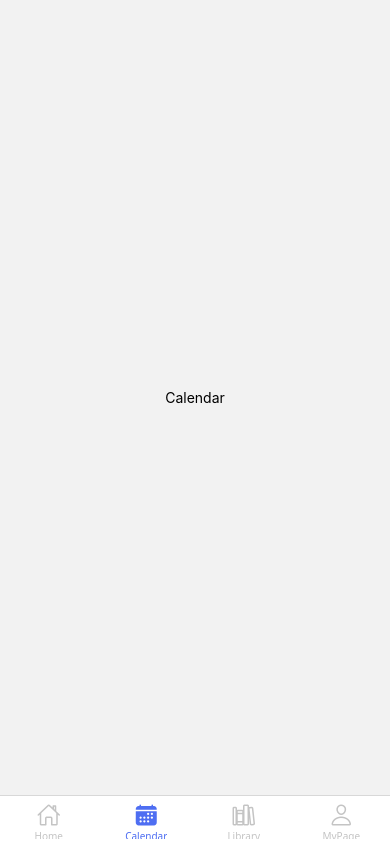
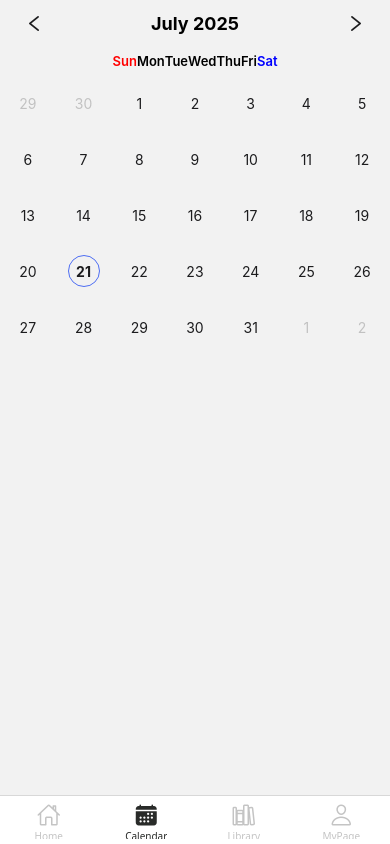
Before and after one commit to dong-onion/bunnit-assignment, a React Native app: screen /Calendar in a window 390 px wide. Built offline with nearby package versions, Linux system fonts and the light colour scheme.

Commit message:
calendar 구현

```diff
--- /dev/null
+++ b/src/hooks/useCalendar.ts
@@ -0,0 +1,50 @@
+import { useMemo } from 'react';
+import { CalendarDate } from '../types/calendarDate';
+
+export function useCalendar(currentDate: Date) {
+  const year = currentDate.getFullYear();
+  const month = currentDate.getMonth();
+
+  const calendarDates: CalendarDate[] = useMemo(() => {
+    const firstDay = new Date(year, month, 1).getDay(); // 이번달 1일의 요일
+    const daysInMonth = new Date(year, month + 1, 0).getDate(); // 이번달 일수
+    const daysInPrevMonth = new Date(year, month, 0).getDate(); // 지난달 일수
+    const lastDay = new Date(year, month, daysInMonth).getDay(); // 이반달 막일의 요일
+
+    const dates: CalendarDate[] = [];
+
+    // 이전 달 날짜
+    for (let i = firstDay - 1; i >= 0; i--) {
+      dates.push({
+        date: new Date(year, month - 1, daysInPrevMonth - i),
+        isCurrentMonth: false,
+      });
+    }
+
+    // 현재 달 날짜
+    for (let i = 1; i <= daysInMonth; i++) {
+      dates.push({
+        date: new Date(year, month, i),
+        isCurrentMonth: true,
+      });
+    }
+
+    // 다음 달 날짜
+    const remaining = 6 - lastDay;
+    for (let i = 1; i <= remaining; i++) {
+      dates.push({
+        date: new Date(year, month + 1, i),
+        isCurrentMonth: false,
+      });
+    }
+
+    return dates;
+  }, [year, month]);
+
+  const monthLabel = `${currentDate.toLocaleString('default', {
+    month: 'long',
+    timeZone: 'Asia/Seoul',
+  })} ${year}`;
+
+  return { calendarDates, monthLabel };
+}
--- a/src/screens/CalendarScreen/CalendarScreen.tsx
+++ b/src/screens/CalendarScreen/CalendarScreen.tsx
@@ -1,11 +1,67 @@
-import React from 'react';
+import React, { useState } from 'react';
 import { StyleSheet, Text, View } from 'react-native';
+import CalendarHeader from './components/CalendarHeader';
+import { SafeAreaView } from 'react-native-safe-area-context';
+import { useCalendar } from '../../hooks/useCalendar';
+import CalendarDay from './components/CalendarDay';
+import { isSameDate, WEEK_LABELS } from '../../utils/util';
+import colors from '../../styles/colors';
 
 const CalendarScreen = () => {
+  const today = new Date();
+  const [currentMonth, setCurrentMonth] = useState(
+    () => new Date(today.getFullYear(), today.getMonth(), 1),
+  );
+  const [selectedDate, setSelectedDate] = useState<Date | null>(null);
+  const { calendarDates, monthLabel } = useCalendar(currentMonth);
+
+  const goToPrev = () => {
+    setCurrentMonth((prev) => new Date(prev.getFullYear(), prev.getMonth() - 1, 1));
+  };
+
+  const goToNext = () => {
+    setCurrentMonth((prev) => new Date(prev.getFullYear(), prev.getMonth() + 1, 1));
+  };
+
+  const handleDatePress = (date: Date) => {
+    setSelectedDate(date);
+  };
+
+  const isDateSelected = (date: Date) => {
+    return selectedDate ? isSameDate(date, selectedDate) : false;
+  };
+
   return (
-    <View style={styles.container}>
-      <Text>Calendar</Text>
-    </View>
+    <SafeAreaView style={styles.container}>
+      <CalendarHeader monthLabel={monthLabel} onPrev={goToPrev} onNext={goToNext} />
+      <View style={styles.weekRow}>
+        {WEEK_LABELS.map((label, index) => (
+          <Text
+            key={label}
+            style={[
+              styles.weekLabel,
+              index === 0 && { color: colors.sundayLabel },
+              index === 6 && { color: colors.saturdayLabel },
+            ]}
+          >
+            {label}
+          </Text>
+        ))}
+      </View>
+
+      <View style={styles.grid}>
+        {calendarDates.map(({ date, isCurrentMonth }, index) => (
+          <CalendarDay
+            key={index}
+            date={date}
+            isCurrentMonth={isCurrentMonth}
+            isToday={isSameDate(date, today)}
+            isSelected={isDateSelected(date)}
+            onPress={handleDatePress}
+          />
+        ))}
+      </View>
+    </SafeAreaView>
   );
 };
 
@@ -14,7 +70,21 @@ export default CalendarScreen;
 const styles = StyleSheet.create({
   container: {
     flex: 1,
-    justifyContent: 'center',
     alignItems: 'center',
   },
+  weekRow: {
+    flexDirection: 'row',
+    justifyContent: 'space-around',
+    marginVertical: 6,
+  },
+  weekLabel: {
+    flex: 1,
+    textAlign: 'center',
+    fontWeight: '600',
+    fontSize: 13,
+  },
+  grid: {
+    flexDirection: 'row',
+    flexWrap: 'wrap',
+  },
 });
--- /dev/null
+++ b/src/screens/CalendarScreen/components/CalendarDay.tsx
@@ -0,0 +1,75 @@
+import React from 'react';
+import { Text, TouchableOpacity, View, StyleSheet } from 'react-native';
+import colors from '../../../styles/colors';
+import { deviceInfo } from '../../../utils/util';
+
+interface CalendarDayProps {
+  date: Date;
+  isCurrentMonth: boolean;
+  isToday: boolean;
+  isSelected: boolean;
+  onPress: (date: Date) => void;
+}
+
+const CELL_SIZE = deviceInfo.width / 7;
+
+export default function CalendarDay({
+  date,
+  isCurrentMonth,
+  isToday,
+  isSelected,
+  onPress,
+}: CalendarDayProps) {
+  const dayTextStyle = [
+    styles.text,
+    !isCurrentMonth && styles.outsideMonth,
+    isToday && styles.todayText,
+    isSelected && styles.selectedText,
+  ];
+
+  return (
+    <TouchableOpacity style={styles.wrapper} onPress={() => onPress(date)}>
+      <View
+        style={[styles.circle, isToday && styles.todayCircle, isSelected && styles.selectedCircle]}
+      >
+        <Text style={dayTextStyle}>{date.getDate()}</Text>
+      </View>
+    </TouchableOpacity>
+  );
+}
+
+const styles = StyleSheet.create({
+  wrapper: {
+    alignItems: 'center',
+    marginVertical: 12,
+    width: CELL_SIZE,
+  },
+  circle: {
+    width: 32,
+    height: 32,
+    borderRadius: 16,
+    justifyContent: 'center',
+    alignItems: 'center',
+  },
+  text: {
+    fontSize: 14,
+    color: colors.text,
+  },
+  outsideMonth: {
+    color: colors.disabled,
+  },
+  todayCircle: {
+    borderWidth: 1.5,
+    borderColor: colors.primary,
+  },
+  todayText: {
+    fontWeight: 'bold',
+  },
+  selectedCircle: {
+    backgroundColor: colors.primary,
+  },
+  selectedText: {
+    color: '#fff',
+    fontWeight: 'bold',
+  },
+});
--- /dev/null
+++ b/src/screens/CalendarScreen/components/CalendarHeader.tsx
@@ -0,0 +1,38 @@
+import { View, Text, TouchableOpacity, StyleSheet } from 'react-native';
+import { AntDesign } from '@expo/vector-icons';
+import colors from '../../../styles/colors';
+
+interface Props {
+  monthLabel: string;
+  onPrev: () => void;
+  onNext: () => void;
+}
+
+export default function CalendarHeader({ monthLabel, onPrev, onNext }: Props) {
+  return (
+    <View style={styles.container}>
+      <TouchableOpacity onPress={onPrev}>
+        <AntDesign name="left" size={20} color={colors.text} />
+      </TouchableOpacity>
+      <Text style={styles.label}>{monthLabel}</Text>
+      <TouchableOpacity onPress={onNext}>
+        <AntDesign name="right" size={20} color={colors.text} />
+      </TouchableOpacity>
+    </View>
+  );
+}
+
+const styles = StyleSheet.create({
+  container: {
+    flexDirection: 'row',
+    justifyContent: 'space-between',
+    alignItems: 'center',
+    paddingHorizontal: 24,
+    marginVertical: 12,
+    width: '100%',
+  },
+  label: {
+    fontSize: 18,
+    fontWeight: 'bold',
+  },
+});
--- a/src/styles/colors.ts
+++ b/src/styles/colors.ts
@@ -3,8 +3,11 @@ const colors = {
   background: '#FFFFFF',
   text: '#1C1C1E',
   muted: '#8E8E93',
-  activeTab: '#4E6EF2',
+  activeTab: '#292b29',
   inactiveTab: '#C4C4C4',
+  disabled: 'rgba(0,0,0,0.2)',
+  saturdayLabel: 'blue',
+  sundayLabel: 'red',
 };
 
 export default colors;
--- /dev/null
+++ b/src/types/calendarDate.ts
@@ -0,0 +1,4 @@
+export interface CalendarDate {
+  date: Date;
+  isCurrentMonth: boolean;
+}
--- /dev/null
+++ b/src/utils/util.ts
@@ -0,0 +1,18 @@
+import { Dimensions } from 'react-native';
+
+export const WEEK_LABELS = ['Sun', 'Mon', 'Tue', 'Wed', 'Thu', 'Fri', 'Sat'] as const;
+
+export function isSameDate(a: Date, b: Date): boolean {
+  return (
+    a.getFullYear() === b.getFullYear() &&
+    a.getMonth() === b.getMonth() &&
+    a.getDate() === b.getDate()
+  );
+}
+
+const { width, height } = Dimensions.get('window');
+
+export const deviceInfo = {
+  width,
+  height,
+};
```
